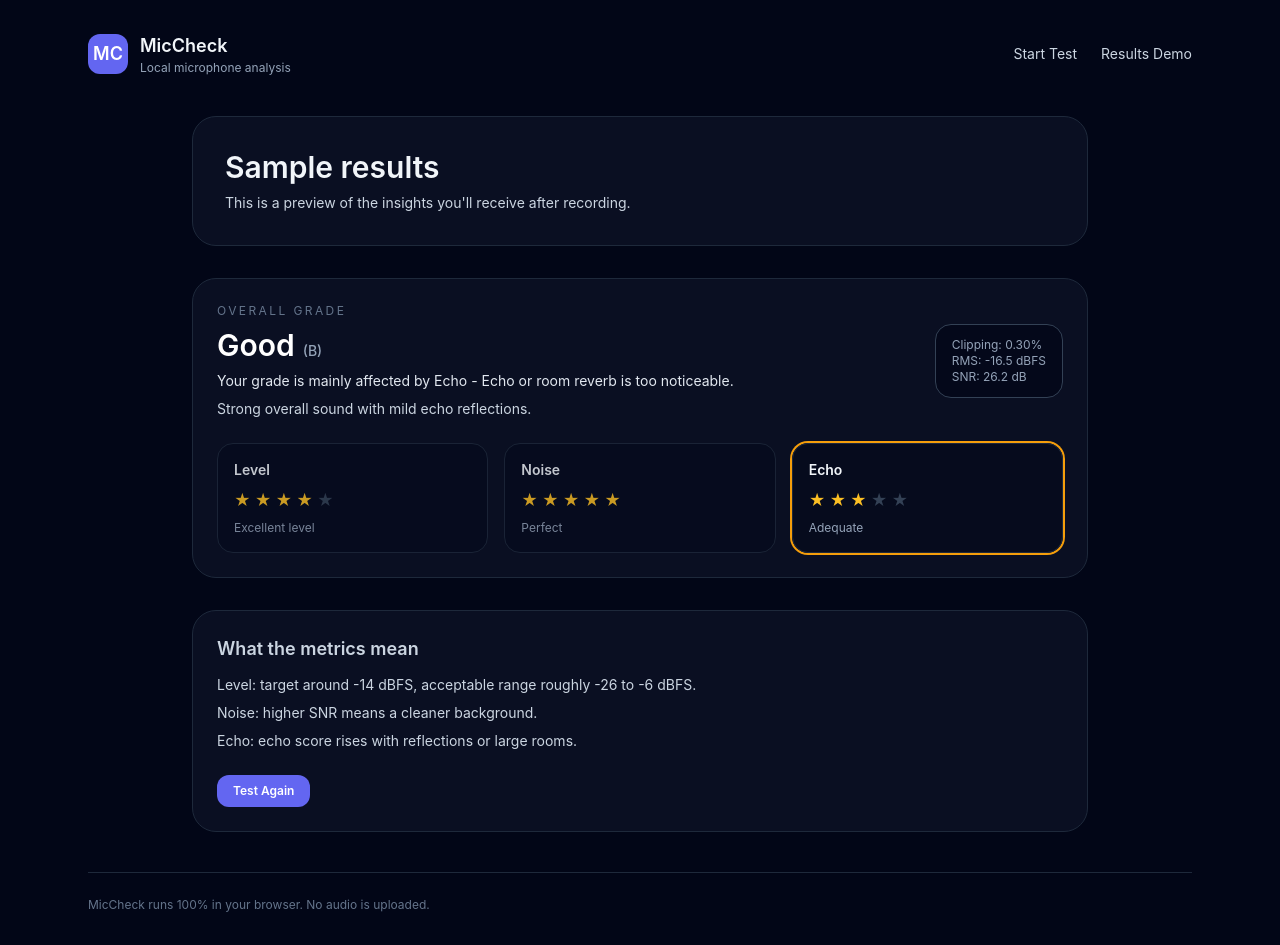
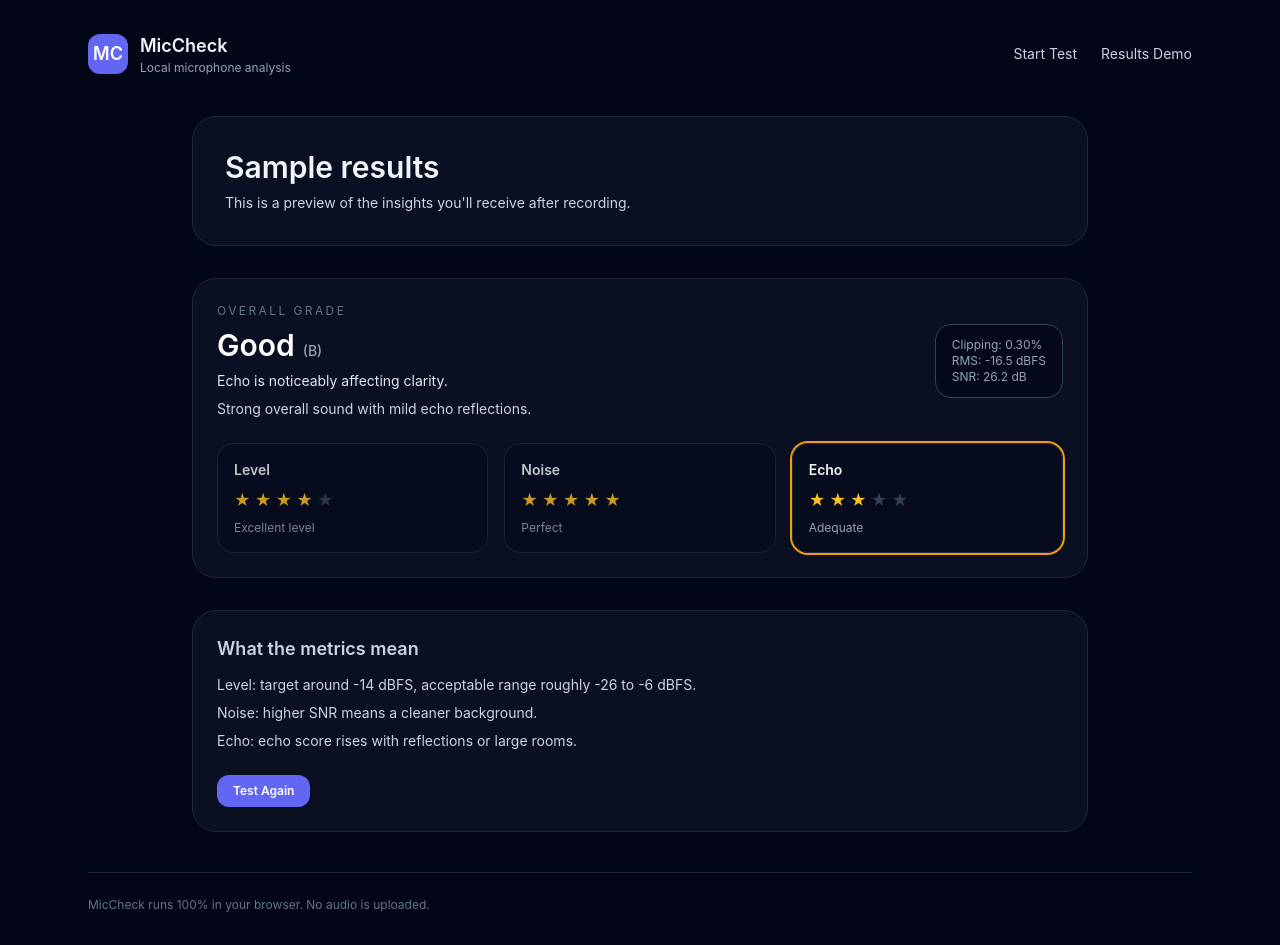
Before and after one commit to abulhawa/miccheck, a Next.js app in the folder apps/web/: page /results in a window 1280 px wide. Built offline with nearby package versions, Linux system fonts and the light colour scheme.

Commit message:
Update overall grade explanation data

```diff
--- a/apps/web/app/results/page.tsx
+++ b/apps/web/app/results/page.tsx
@@ -22,7 +22,7 @@ const sampleResult: AnalysisResult = {
     echoScore: 0.32
   },
   primaryIssueCategory: "Echo",
-  primaryIssueExplanation: "Your grade is mainly affected by Echo",
+  explanation: "Echo is noticeably affecting clarity.",
   recommendation: {
     category: "Echo",
     message: "Add soft furnishings or move closer to the mic to reduce echo.",
--- a/apps/web/components/ScoreCard.tsx
+++ b/apps/web/components/ScoreCard.tsx
@@ -15,12 +15,6 @@ const gradeLabelMap: Record<AnalysisResult["grade"], string> = {
   E: "Needs Improvement",
   F: "Unusable",
 };
-const issueExplanationMap: Record<AnalysisResult["primaryIssueCategory"], string> = {
-  Level: "Volume level is off target.",
-  Noise: "Background noise is too high.",
-  Echo: "Echo or room reverb is too noticeable.",
-};
-
 export default function ScoreCard({ result, highlightedCategoryLabel }: ScoreCardProps) {
   const getDescriptorForScore = (score: number, category: "level" | "noise" | "echo") => {
     if (category === "level") {
@@ -52,7 +46,6 @@ export default function ScoreCard({ result, highlightedCategoryLabel }: ScoreCar
   };
   const activeHighlight = highlightedCategoryLabel ?? result.primaryIssueCategory;
   const gradeLabel = gradeLabelMap[result.grade] ?? "Needs Improvement";
-  const issueExplanation = issueExplanationMap[result.primaryIssueCategory];
 
   return (
     <div className="rounded-3xl border border-slate-800 bg-slate-900/60 p-6">
@@ -64,7 +57,7 @@ export default function ScoreCard({ result, highlightedCategoryLabel }: ScoreCar
             <span className="text-sm font-medium text-slate-400">({result.grade})</span>
           </p>
           <p className="mt-2 text-sm text-slate-200">
-            {result.primaryIssueExplanation} - {issueExplanation}
+            {result.explanation}
           </p>
           <p className="mt-2 text-sm text-slate-300">{result.summary}</p>
         </div>
--- a/apps/web/lib/analysis.ts
+++ b/apps/web/lib/analysis.ts
@@ -51,7 +51,7 @@ export const analyzeRecording = (buffer: AudioBuffer): AnalysisResult => {
       echoScore: summary.metrics.echoScore
     },
     primaryIssueCategory: summary.primaryIssueCategory,
-    primaryIssueExplanation: summary.primaryIssueExplanation,
+    explanation: summary.explanation,
     recommendation: summary.recommendation,
     primaryFix: summary.primaryFix,
     specialState: summary.specialState
--- a/apps/web/types/index.ts
+++ b/apps/web/types/index.ts
@@ -40,7 +40,7 @@ export interface AnalysisResult {
   };
   metrics: AnalysisMetrics;
   primaryIssueCategory: CategoryLabel;
-  primaryIssueExplanation: string;
+  explanation: string;
   recommendation: Recommendation;
   primaryFix?: PrimaryFix;
   specialState?: SpecialState;
--- a/packages/audio-metrics/src/index.ts
+++ b/packages/audio-metrics/src/index.ts
@@ -36,7 +36,7 @@ export const analyzeSamples = (
         echoScore: 0
       },
       primaryIssueCategory: "Level",
-      primaryIssueExplanation: "No clear speech detected.",
+      explanation: "No clear speech detected.",
       recommendation: {
         category: "General",
         message: "Please speak closer to the microphone or check if your mic is muted.",
@@ -56,7 +56,7 @@ export const analyzeSamples = (
   const echo = measureEcho(samples, sampleRate);
 
   const categories = buildCategoryScores(level, clipping, noise, echo);
-  const grade = computeOverallGrade(categories, {
+  const { grade, primaryIssueCategory, explanation } = computeOverallGrade(categories, {
     clippingRatio: clipping.clippingRatio,
     rmsDb: level.rmsDb,
     snrDb: noise.snrDb,
@@ -64,11 +64,6 @@ export const analyzeSamples = (
     echoScore: echo.echoScore
   });
   const recommendation = recommendFix(level, clipping, noise, echo);
-  const primaryIssue = Object.values(categories).reduce((lowest, current) =>
-    current.stars < lowest.stars ? current : lowest
-  );
-  const primaryIssueCategory = primaryIssue.label;
-  const primaryIssueExplanation = `Your grade is mainly affected by ${primaryIssueCategory}`;
 
   const summary =
     grade === "A"
@@ -93,7 +88,7 @@ export const analyzeSamples = (
       echoScore: echo.echoScore
     },
     primaryIssueCategory,
-    primaryIssueExplanation,
+    explanation,
     recommendation
   };
 };
--- a/packages/audio-metrics/src/scoring/overallGrade.ts
+++ b/packages/audio-metrics/src/scoring/overallGrade.ts
@@ -1,4 +1,4 @@
-import type { CategoryScores, GradeLetter, MetricsSummary } from "../types";
+import type { CategoryLabel, CategoryScores, GradeLetter, MetricsSummary } from "../types";
 import { ANALYSIS_CONFIG } from "../config";
 
 const gradeFromStars = (stars: number): GradeLetter => {
@@ -20,14 +20,108 @@ const gradeFromStars = (stars: number): GradeLetter => {
 /**
  * Determine the overall letter grade based on the weakest category.
  */
+const getSeverityByCategory = (metrics: MetricsSummary) => ({
+  Level: Math.max(
+    metrics.clippingRatio >= ANALYSIS_CONFIG.clippingRatioSevere ? 3 : 0,
+    metrics.rmsDb <= ANALYSIS_CONFIG.minRmsDbSevere ||
+      metrics.rmsDb >= ANALYSIS_CONFIG.maxRmsDbSevere
+      ? 3
+      : metrics.rmsDb <= ANALYSIS_CONFIG.minRmsDb ||
+          metrics.rmsDb >= ANALYSIS_CONFIG.maxRmsDb
+        ? 2
+        : 0
+  ),
+  Noise: Math.max(
+    metrics.snrDb <= ANALYSIS_CONFIG.snrSevereDb
+      ? 3
+      : metrics.snrDb <= ANALYSIS_CONFIG.snrMinDb
+        ? 2
+        : 0,
+    metrics.humRatio >= ANALYSIS_CONFIG.humWarningRatio ? 2 : 0
+  ),
+  Echo:
+    metrics.echoScore >= ANALYSIS_CONFIG.echoSevereScore
+      ? 3
+      : metrics.echoScore >= ANALYSIS_CONFIG.echoWarningScore
+        ? 2
+        : 0
+});
+
+const getExplanation = (primaryIssueCategory: CategoryLabel, metrics: MetricsSummary): string => {
+  switch (primaryIssueCategory) {
+    case "Level":
+      if (metrics.clippingRatio >= ANALYSIS_CONFIG.clippingRatioSevere) {
+        return "Clipping is severely distorting the audio signal.";
+      }
+      if (metrics.clippingRatio >= ANALYSIS_CONFIG.clippingRatioWarning) {
+        return "Clipping is distorting the audio signal.";
+      }
+      if (metrics.rmsDb <= ANALYSIS_CONFIG.minRmsDbSevere) {
+        return "The recording is extremely quiet and hard to understand.";
+      }
+      if (metrics.rmsDb >= ANALYSIS_CONFIG.maxRmsDbSevere) {
+        return "The recording is extremely loud and likely distorted.";
+      }
+      if (metrics.rmsDb <= ANALYSIS_CONFIG.minRmsDb) {
+        return "The recording is too quiet, reducing clarity.";
+      }
+      if (metrics.rmsDb >= ANALYSIS_CONFIG.maxRmsDb) {
+        return "The recording is too loud, which can cause distortion.";
+      }
+      return "Volume levels are slightly off target.";
+    case "Noise":
+      if (metrics.snrDb <= ANALYSIS_CONFIG.snrSevereDb) {
+        return "Background noise is significantly reducing clarity.";
+      }
+      if (metrics.snrDb <= ANALYSIS_CONFIG.snrMinDb) {
+        return "Background noise is noticeable and lowering clarity.";
+      }
+      if (metrics.humRatio >= ANALYSIS_CONFIG.humWarningRatio) {
+        return "A persistent hum is reducing clarity.";
+      }
+      return "Background noise is affecting speech clarity.";
+    case "Echo":
+    default:
+      if (metrics.echoScore >= ANALYSIS_CONFIG.echoSevereScore) {
+        return "Echo is overwhelming and smearing speech details.";
+      }
+      if (metrics.echoScore >= ANALYSIS_CONFIG.echoWarningScore) {
+        return "Echo is noticeably affecting clarity.";
+      }
+      return "Room reflections are softening speech clarity.";
+  }
+};
+
+/**
+ * Determine the overall letter grade based on the weakest category.
+ */
 export const computeOverallGrade = (
   scores: CategoryScores,
   metrics: MetricsSummary
-): GradeLetter => {
+): { grade: GradeLetter; primaryIssueCategory: CategoryLabel; explanation: string } => {
   const minStars = Math.min(scores.level.stars, scores.noise.stars, scores.echo.stars);
-  if (minStars > 1) {
-    return gradeFromStars(minStars);
-  }
+  const severityByCategory = getSeverityByCategory(metrics);
+  const hasSevereMetric = Object.values(severityByCategory).some((severity) => severity >= 3);
+  const categories: Array<{ label: CategoryLabel; stars: number }> = [
+    { label: "Level", stars: scores.level.stars },
+    { label: "Noise", stars: scores.noise.stars },
+    { label: "Echo", stars: scores.echo.stars }
+  ];
+  const primaryIssueCategory = hasSevereMetric
+    ? (Object.entries(severityByCategory).reduce(
+        (worst, [label, severity]) =>
+          severity > worst.severity
+            ? { label: label as CategoryLabel, severity }
+            : worst,
+        { label: "Level" as CategoryLabel, severity: -1 }
+      ).label as CategoryLabel)
+    : categories
+        .filter((category) => category.stars === minStars)
+        .reduce((worst, category) =>
+          severityByCategory[category.label] > severityByCategory[worst.label]
+            ? category
+            : worst
+        ).label;
 
   const isSevere =
     metrics.clippingRatio >= ANALYSIS_CONFIG.clippingRatioSevere ||
@@ -36,5 +130,11 @@ export const computeOverallGrade = (
     metrics.rmsDb <= ANALYSIS_CONFIG.minRmsDbSevere ||
     metrics.rmsDb >= ANALYSIS_CONFIG.maxRmsDbSevere;
 
-  return isSevere ? "F" : "E";
+  const grade = minStars > 1 ? gradeFromStars(minStars) : isSevere ? "F" : "E";
+
+  return {
+    grade,
+    primaryIssueCategory,
+    explanation: getExplanation(primaryIssueCategory, metrics)
+  };
 };
--- a/packages/audio-metrics/src/types.ts
+++ b/packages/audio-metrics/src/types.ts
@@ -44,7 +44,7 @@ export interface AnalysisSummary {
   categories: CategoryScores;
   metrics: MetricsSummary;
   primaryIssueCategory: CategoryLabel;
-  primaryIssueExplanation: string;
+  explanation: string;
   recommendation: Recommendation;
   primaryFix?: PrimaryFix;
   specialState?: SpecialState;
```
Also changed, not shown: 1 other file (tests, documents, lock files or other folders).
